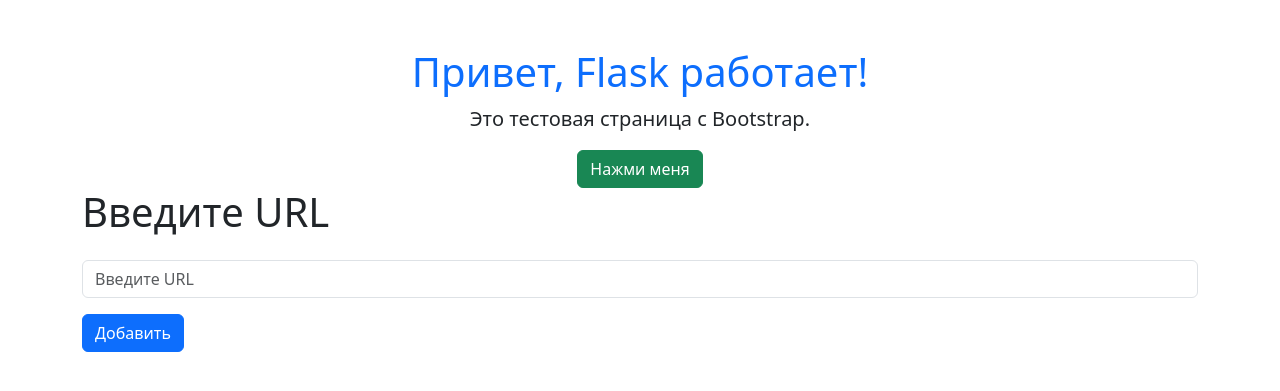
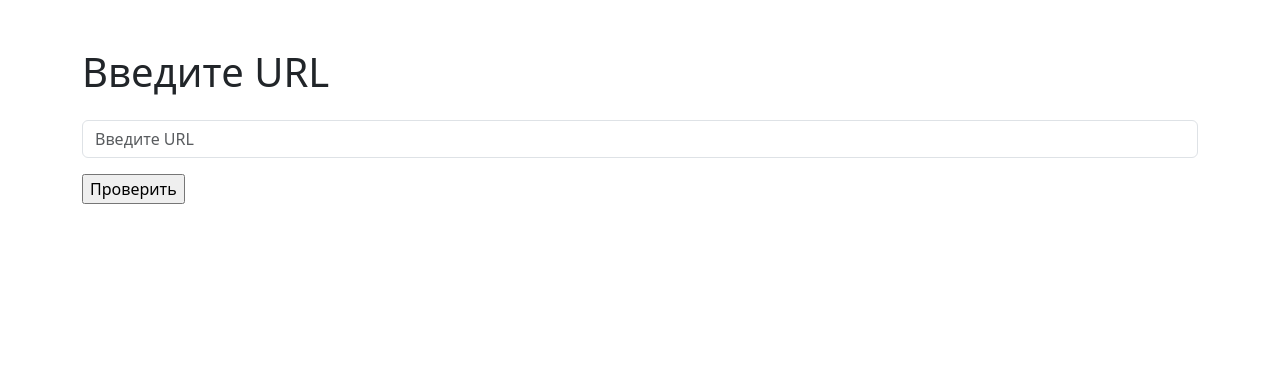
Before and after one commit to Gamabyta24/python-project-83, a Flask app: page / in a window 1280 px wide. Shown: the part 56-447 px from the top of the page. Run offline with Flask 3, Linux system fonts and the light colour scheme.

Commit message:
Fix button

```diff
--- a/page_analyzer/templates/index.html
+++ b/page_analyzer/templates/index.html
@@ -3,17 +3,13 @@
 {% block title %}Главная{% endblock %}
 
 {% block content %}
-    <div class="text-center">
-        <h1 class="text-primary">Привет, Flask работает!</h1>
-        <p class="lead">Это тестовая страница с Bootstrap.</p>
-        <a href="#" class="btn btn-success">Нажми меня</a>
-    </div>
     <h1 class="mb-4">Введите URL</h1>
     <form method="POST">
         <div class="mb-3">
             <input type="text" name="url" class="form-control" placeholder="Введите URL" required>
         </div>
-        <button type="submit" class="btn btn-primary">Добавить</button>
+        <!-- <button type="submit" class="btn btn-primary">Добавить</button> -->
+        <input type="submit" value="Проверить">
     </form>
 
     {% if error %}
```
